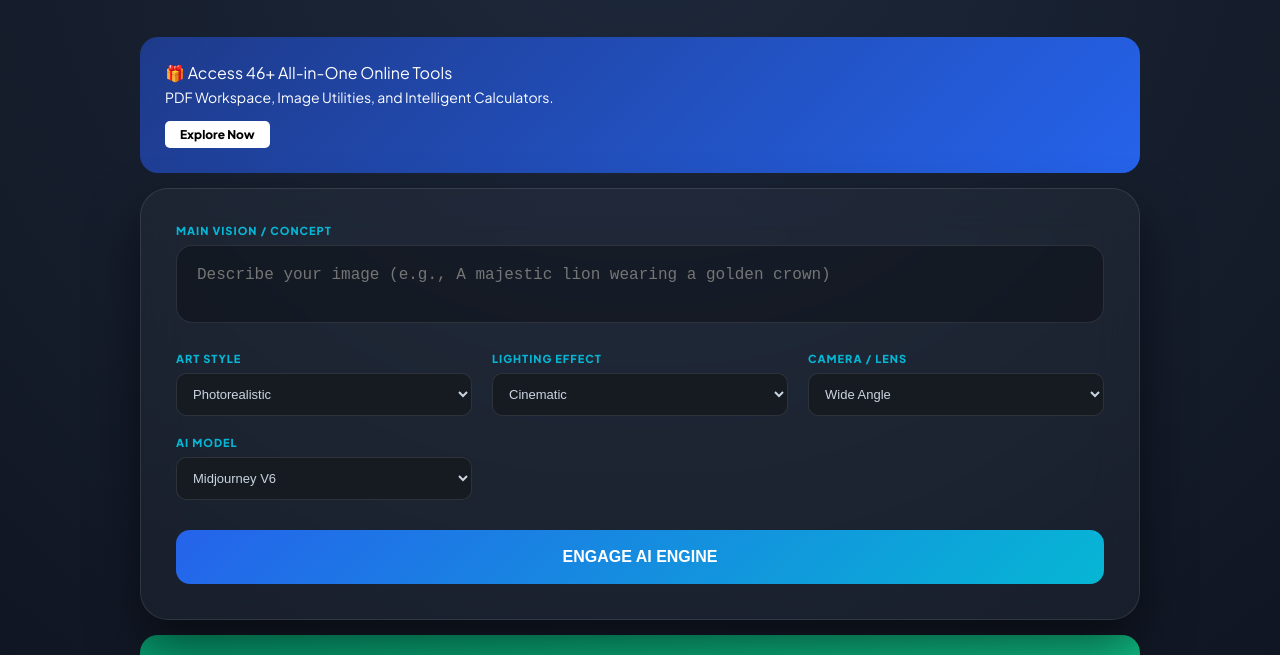
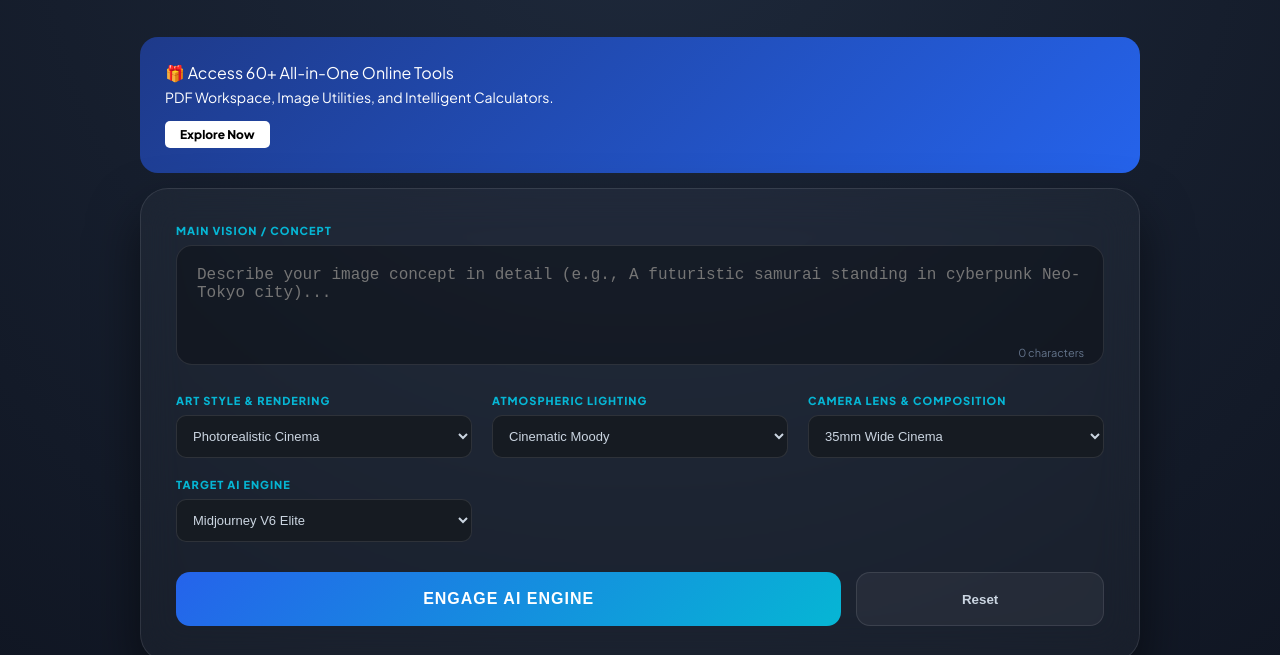
Before and after one commit to easyusehub/ai-image-prompt-generator, a plain HTML site: page index.html in a window 1280 px wide. Shown: the part 124-779 px from the top of the page. Drawn offline with Linux system fonts and the light colour scheme.

Commit message:
Update index.html

```diff
--- a/index.html
+++ b/index.html
@@ -22,7 +22,7 @@
         .logo-text { font-size: 14px; font-weight: 800; color: var(--accent); letter-spacing: 2px; text-transform: uppercase; }
         h1 { font-size: 42px; font-weight: 800; margin: 10px 0; background: linear-gradient(to right, #fff, #64748b); -webkit-background-clip: text; -webkit-text-fill-color: transparent; }
 
-        /* Push Notification - Hidden by Default */
+        /* Push Notification */
         #push-notification {
             position: fixed; bottom: -150px; right: 20px; width: 300px; background: rgba(30, 41, 59, 0.95);
             backdrop-filter: blur(10px); border-radius: 12px; box-shadow: 0 10px 30px rgba(0,0,0,0.3); display: flex;
@@ -46,12 +46,14 @@
             border: 1px solid rgba(255,255,255,0.1); padding: 35px;
             border-radius: 28px; box-shadow: 0 25px 50px rgba(0,0,0,0.5);
         }
+        .textarea-container { position: relative; width: 100%; }
         textarea {
             width: 100%; background: rgba(0,0,0,0.3); border: 1px solid rgba(255,255,255,0.1);
             border-radius: 16px; padding: 20px; color: #fff; font-size: 16px;
-            resize: none; box-sizing: border-box; margin-bottom: 25px; transition: 0.3s;
+            resize: none; box-sizing: border-box; margin-bottom: 25px; transition: 0.3s; height: 120px;
         }
-        textarea:focus { border-color: var(--primary); outline: none; }
+        textarea:focus { border-color: var(--primary); outline: none; box-shadow: 0 0 15px rgba(37, 99, 235, 0.2); }
+        .char-count { position: absolute; bottom: 35px; right: 20px; font-size: 11px; color: #64748b; }
 
         /* Multi-Option Grid */
         .options-grid {
@@ -62,31 +64,53 @@
         label { display: block; font-size: 11px; font-weight: 700; color: var(--accent); margin-bottom: 8px; text-transform: uppercase; letter-spacing: 1px; }
         select {
             width: 100%; background: #161b22; border: 1px solid rgba(255,255,255,0.1);
-            color: #cbd5e1; padding: 12px; border-radius: 10px; cursor: pointer; outline: none; font-size: 13px;
+            color: #cbd5e1; padding: 12px; border-radius: 10px; cursor: pointer; outline: none; font-size: 13px; transition: 0.3s;
         }
+        select:focus { border-color: var(--accent); }
 
+        /* Buttons Box */
+        .btn-group { display: flex; gap: 15px; }
         .action-btn {
             background: linear-gradient(135deg, var(--primary), var(--accent));
             color: white; border: none; padding: 18px; border-radius: 14px;
-            width: 100%; font-size: 16px; font-weight: 800; cursor: pointer; transition: 0.3s;
+            flex: 3; font-size: 16px; font-weight: 800; cursor: pointer; transition: 0.3s; letter-spacing: 1px;
         }
         .action-btn:hover { transform: translateY(-2px); box-shadow: 0 10px 25px rgba(37, 99, 235, 0.4); }
+        .reset-btn {
+            background: rgba(255,255,255,0.05); color: #cbd5e1; border: 1px solid rgba(255,255,255,0.1);
+            padding: 18px; border-radius: 14px; flex: 1; font-weight: bold; cursor: pointer; transition: 0.3s;
+        }
+        .reset-btn:hover { background: rgba(239, 68, 68, 0.2); color: #ef4444; border-color: #ef4444; }
 
         /* Results Display */
         #resultBox {
-            display: none; margin-top: 35px; background: rgba(255,255,255,0.02);
-            border-radius: 18px; padding: 25px; border: 1px solid rgba(255,255,255,0.1);
-            animation: slideUp 0.4s ease;
+            display: none; margin-top: 35px; background: rgba(255, 255, 255, 0.01);
+            border-radius: 18px; padding: 25px; border: 1px solid rgba(6, 182, 212, 0.2);
+            animation: slideUp 0.4s ease; box-shadow: inset 0 0 20px rgba(6, 182, 212, 0.05);
         }
         @keyframes slideUp { from { opacity: 0; transform: translateY(20px); } to { opacity: 1; transform: translateY(0); } }
 
         .copy-button {
-            background: #10b981; color: white; border: none; padding: 12px 25px;
-            border-radius: 8px; font-weight: bold; cursor: pointer; margin-top: 15px; width: 100%;
+            background: #10b981; color: white; border: none; padding: 15px 25px;
+            border-radius: 10px; font-weight: bold; cursor: pointer; margin-top: 20px; width: 100%; transition: 0.3s; font-size: 14px; letter-spacing: 1px;
+        }
+        .copy-button:hover { background: #059669; box-shadow: 0 5px 15px rgba(16, 185, 129, 0.3); }
+
+        .negative-box {
+            margin-top: 15px; padding-top: 15px; border-top: 1px dashed rgba(255,255,255,0.1); font-size: 13px; color: #94a3b8;
         }
 
         .footer-nav { margin-top: 30px; display: flex; gap: 10px; }
         .footer-nav button { flex: 1; padding: 12px; border-radius: 8px; border: none; font-weight: bold; cursor: pointer; color: white; }
+
+        /* Responsive Settings */
+        @media (max-width: 600px) {
+            h1 { font-size: 32px; }
+            .glass-ui { padding: 20px; }
+            .ad-card { padding: 18px; }
+            .btn-group { flex-direction: column; }
+            .reset-btn { padding: 12px; }
+        }
     </style>
 </head>
 <body>
@@ -102,65 +126,77 @@
         <h1>AI Prompt Studio Pro</h1>
     </header>
 
-    <div class="ad-card blue" onclick="window.open('https://easyusehub.blogspot.com', '_blank')">
-        <span class="ad-title">🎁 Access 46+ All-in-One Online Tools</span>
+    <div class="ad-card blue" onclick="window.open('https://easyusehub.org', '_blank')">
+        <span class="ad-title">🎁 Access 60+ All-in-One Online Tools</span>
         <p style="margin:5px 0; font-size: 14px;">PDF Workspace, Image Utilities, and Intelligent Calculators.</p>
         <div class="ad-btn">Explore Now</div>
     </div>
 
     <main class="glass-ui">
-        <label>Main Vision / Concept</label>
-        <textarea id="mainInput" placeholder="Describe your image (e.g., A majestic lion wearing a golden crown)"></textarea>
+        <label for="mainInput">Main Vision / Concept</label>
+        <div class="textarea-container">
+            <textarea id="mainInput" oninput="updateCharCount()" placeholder="Describe your image concept in detail (e.g., A futuristic samurai standing in cyberpunk Neo-Tokyo city)..."></textarea>
+            <div class="char-count" id="charCounter">0 characters</div>
+        </div>
 
         <div class="options-grid">
             <div class="opt-group">
-                <label>Art Style</label>
+                <label for="style">Art Style & Rendering</label>
                 <select id="style">
-                    <option value="Photorealistic, highly detailed, 8k">Photorealistic</option>
-                    <option value="Cyberpunk aesthetic, neon glow">Cyberpunk</option>
-                    <option value="Anime / Manga Style">Anime Style</option>
-                    <option value="Oil Painting, masterpiece quality">Oil Painting</option>
-                    <option value="3D Pixar Style Render">3D Render</option>
+                    <option value="Photorealistic, cinematic realism, hyper-detailed textures, 8k resolution">Photorealistic Cinema</option>
+                    <option value="Cyberpunk futuristic aesthetic, neon ambient occlusion, synthwave color palette, unreal engine 5 render">Cyberpunk Neon</option>
+                    <option value="Japanese Anime Manga Style, detailed line art, vibrant cell shading, Makoto Shinkai aesthetic">Premium Anime</option>
+                    <option value="Classical Oil Painting, Renaissance masterpiece quality, heavy brushstrokes, dramatic chiaroscuro texture">Masterpiece Oil Painting</option>
+                    <option value="3D Pixar Disney Style Render, smooth clay shading, raytracing, cute volumetric composition">3D Animation Render</option>
                 </select>
             </div>
 
             <div class="opt-group">
-                <label>Lighting Effect</label>
+                <label for="lighting">Atmospheric Lighting</label>
                 <select id="lighting">
-                    <option value="Cinematic Lighting, dramatic shadows">Cinematic</option>
-                    <option value="Volumetric Lighting, god rays">God Rays</option>
-                    <option value="Neon glow, vibrant colors">Neon Glow</option>
-                    <option value="Golden Hour, sunset lighting">Golden Hour</option>
-                    <option value="Studio Portrait Lighting">Studio Light</option>
+                    <option value="cinematic lighting, dramatic moody shadows, volumetric god rays, soft light diffusion">Cinematic Moody</option>
+                    <option value="intense neon glow, cyber illumination, bioluminescent reflections, vibrant contrast">Neon Cyber Glow</option>
+                    <option value="golden hour lighting, warm sunset rays, soft edge highlights, nostalgic atmosphere">Golden Hour (Sunset)</option>
+                    <option value="high-end studio portrait lighting, professional softbox exposure, flawless catchlights">Studio Pro Light</option>
+                    <option value="dark moody look, rim lighting, cyberpunk dark ambient, high contrast shadows">Dark Ambient / Rim Light</option>
                 </select>
             </div>
 
             <div class="opt-group">
-                <label>Camera / Lens</label>
+                <label for="camera">Camera Lens & Composition</label>
                 <select id="camera">
-                    <option value="Wide Angle Lens, cinematic panorama">Wide Angle</option>
-                    <option value="Macro Lens, extreme detail">Macro</option>
-                    <option value="85mm Portrait Lens, Bokeh effect">Portrait (Bokeh)</option>
-                    <option value="Drone Photography view">Aerial View</option>
+                    <option value="shot on 35mm lens, cinematic panorama, wide-angle establishing shot, architectural symmetry">35mm Wide Cinema</option>
+                    <option value="macro lens photography, extreme close-up detail, sharp focus, texture magnification">Macro Close-up</option>
+                    <option value="85mm portrait lens, shallow depth of field, creamy bokeh background, sharp facial symmetry">85mm Portrait (Bokeh)</option>
+                    <option value="award-winning drone photography view, satellite high-angle perspective, majestic scale">Aerial Drone View</option>
                 </select>
             </div>
 
             <div class="opt-group">
-                <label>AI Model</label>
+                <label for="model">Target AI Engine</label>
                 <select id="model">
-                    <option value="--v 6.0">Midjourney V6</option>
-                    <option value="DALL-E 3 Style">DALL-E 3</option>
-                    <option value="Stable Diffusion XL">SDXL Pro</option>
+                    <option value="midjourney">Midjourney V6 Elite</option>
+                    <option value="dalle">DALL-E 3 Ultra</option>
+                    <option value="sdxl">Stable Diffusion XL Pro</option>
                 </select>
             </div>
         </div>
 
-        <button class="action-btn" id="genBtn" onclick="generateProPrompt()">ENGAGE AI ENGINE</button>
+        <div class="btn-group">
+            <button class="action-btn" id="genBtn" onclick="generateProPrompt()">ENGAGE AI ENGINE</button>
+            <button class="reset-btn" onclick="resetForm()">Reset</button>
+        </div>
 
         <div id="resultBox">
-            <div style="font-size: 11px; color: var(--accent); font-weight: 800; margin-bottom: 10px; letter-spacing: 1px;">FINAL MASTER PROMPT:</div>
-            <div id="finalText" style="line-height: 1.6; font-size: 15px; color: #e2e8f0;"></div>
-            <button class="copy-button" onclick="copyPrompt()">COPY MASTER PROMPT</button>
+            <div style="font-size: 11px; color: var(--accent); font-weight: 800; margin-bottom: 10px; letter-spacing: 1px;">FINAL PRO MASTER PROMPT:</div>
+            <div id="finalText" style="line-height: 1.7; font-size: 15px; color: #e2e8f0; background: rgba(0,0,0,0.2); padding: 15px; border-radius: 10px; border: 1px solid rgba(255,255,255,0.05); word-wrap: break-word;"></div>
+
+            <div class="negative-box" id="negativePromptBox" style="display:none;">
+                <b style="color: #ef4444; font-size: 11px; letter-spacing: 1px; display: block; margin-bottom: 5px; text-transform: uppercase;">Suggested Negative Prompt:</b>
+                <span id="negativeText">ugly, deformed, blurry, bad anatomy, low quality, worst quality, extra limbs, mutated hands.</span>
+            </div>
+
+            <button class="copy-button" id="copyBtn" onclick="copyPrompt()">COPY MASTER PROMPT</button>
         </div>
     </main>
 
@@ -183,35 +219,76 @@
 </div>
 
 <script>
-    // Trigger push notification after 10 seconds of page load
     window.onload = function() {
         setTimeout(() => {
-            document.getElementById('push-notification').classList.add('active');
-        }, 10000); // 10000ms = 10 seconds
+            const pushNotify = document.getElementById('push-notification');
+            if (pushNotify) pushNotify.classList.add('active');
+        }, 10000);
     };
+
+    function updateCharCount() {
+        const len = document.getElementById('mainInput').value.length;
+        document.getElementById('charCounter').innerText = `${len} characters`;
+    }
 
     function generateProPrompt() {
         const idea = document.getElementById('mainInput').value.trim();
-        if(!idea) return alert("Please enter your vision first!");
+        if(!idea) return alert("Please type your visual idea first!");
 
         const style = document.getElementById('style').value;
         const lighting = document.getElementById('lighting').value;
         const camera = document.getElementById('camera').value;
-        const model = document.getElementById('model').value;
+        const modelSelection = document.getElementById('model').value;
 
-        // Final Master Prompt Construction
-        const fullPrompt = `${idea}, ${style}, ${lighting}, ${camera}, masterpiece quality, intricate details, highly professional composition, 8k resolution, trending on ArtStation ${model} --ar 16:9`;
+        // Professional Enhancements & Engine Tokens
+        const premiumTokens = "intricate details, hyper-realistic depth, sharp focus, award-winning composition, octane render style, trending on artstation";
 
-        document.getElementById('finalText').innerText = fullPrompt;
+        let finalPrompt = "";
+        const negativeBox = document.getElementById('negativePromptBox');
+
+        // Mega Prompt Customization per AI Model
+        if (modelSelection === 'midjourney') {
+            finalPrompt = `${idea}, ${style}, ${lighting}, ${camera}, ${premiumTokens}, --style raw --v 6.0 --ar 16:9 --stylize 250`;
+            negativeBox.style.display = "none"; // Midjourney uses --no tags inside main prompt
+        }
+        else if (modelSelection === 'dalle') {
+            finalPrompt = `A high-end professional digital artwork depicting: ${idea}. The scene is heavily enhanced with ${style}, featuring ${lighting} and captured from a ${camera}. The overall composition is a masterpiece with ${premiumTokens}. Flawless execution.`;
+            negativeBox.style.display = "none";
+        }
+        else if (modelSelection === 'sdxl') {
+            finalPrompt = `masterpiece, best quality, ${idea}, ${style}, ${lighting}, ${camera}, ${premiumTokens}, highly detailed, 4k resolution`;
+            negativeBox.style.display = "block"; // Show negative prompt box for SDXL users
+        }
+
+        document.getElementById('finalText').innerText = finalPrompt;
         document.getElementById('resultBox').style.display = "block";
+
+        // Auto scroll to result for better mobile UX
+        document.getElementById('resultBox').scrollIntoView({ behavior: 'smooth' });
     }
 
     function copyPrompt() {
         const text = document.getElementById('finalText').innerText;
+        const copyBtn = document.getElementById('copyBtn');
         if (!text) return;
+
         navigator.clipboard.writeText(text).then(() => {
-            alert("Prompt Copied to Clipboard!");
+            const originalText = copyBtn.innerText;
+            copyBtn.innerText = "PRO MASTER PROMPT COPIED! ✓";
+            copyBtn.style.background = "#059669";
+            setTimeout(() => {
+                copyBtn.innerText = originalText;
+                copyBtn.style.background = "#10b981";
+            }, 2500);
+        }).catch(err => {
+            alert("Copy failed! Please manually copy the text.");
         });
+    }
+
+    function resetForm() {
+        document.getElementById('mainInput').value = "";
+        document.getElementById('resultBox').style.display = "none";
+        updateCharCount();
     }
 </script>
 
```
